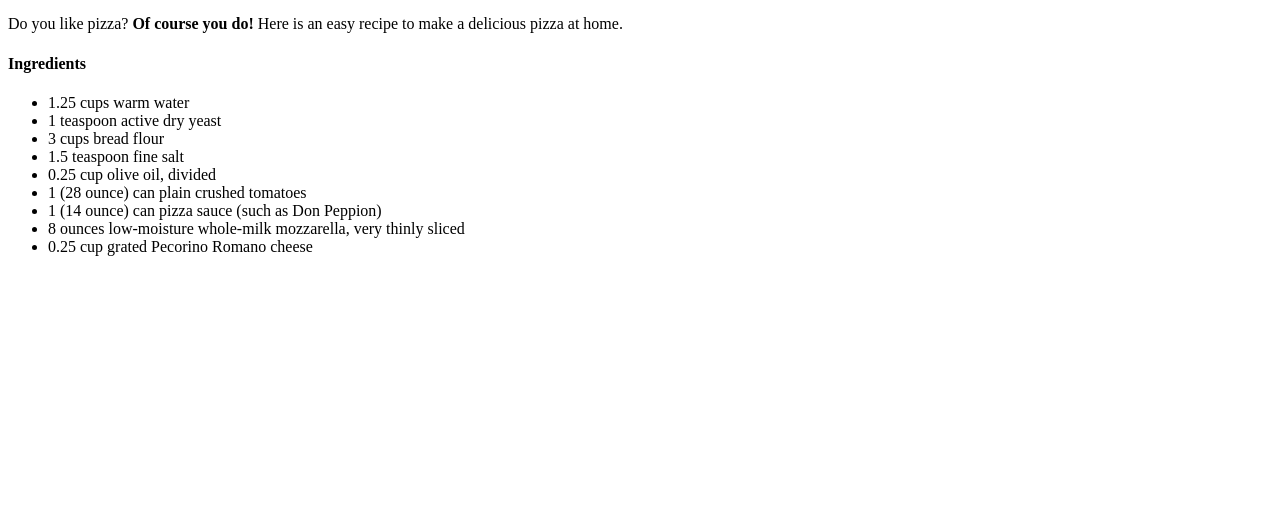
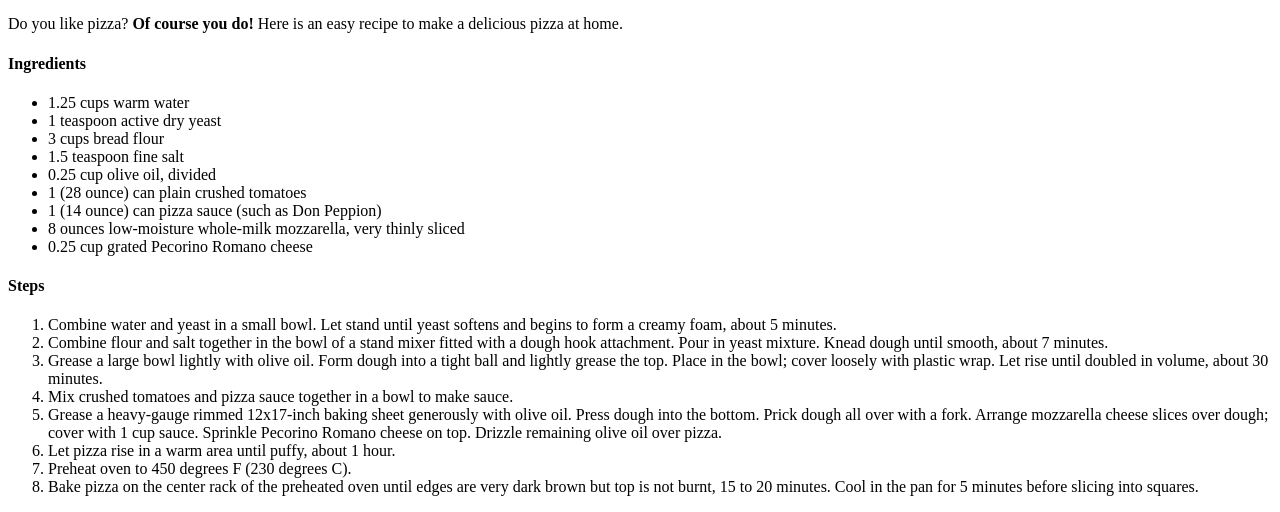
Before and after one commit to Soobey/odin-recipes, a plain HTML site: page recipes/pizza.html in a window 1280 px wide. Shown: the part 428-940 px from the top of the page. Before the commit the page ends 800 px from the top, so only its background shows below. Drawn offline with Linux system fonts and the light colour scheme.

Commit message:
add Steps

```diff
--- a/recipes/pizza.html
+++ b/recipes/pizza.html
@@ -27,5 +27,16 @@
         <li>8 ounces low-moisture whole-milk mozzarella, very thinly sliced</li>
         <li>0.25 cup grated Pecorino Romano cheese</li>
     </ul>
+    <h4>Steps</h4>
+    <ol>
+        <li>Combine water and yeast in a small bowl. Let stand until yeast softens and begins to form a creamy foam, about 5 minutes.</li>
+        <li>Combine flour and salt together in the bowl of a stand mixer fitted with a dough hook attachment. Pour in yeast mixture. Knead dough until smooth, about 7 minutes.</li>
+        <li>Grease a large bowl lightly with olive oil. Form dough into a tight ball and lightly grease the top. Place in the bowl; cover loosely with plastic wrap. Let rise until doubled in volume, about 30 minutes.</li>
+        <li>Mix crushed tomatoes and pizza sauce together in a bowl to make sauce.</li>
+        <li>Grease a heavy-gauge rimmed 12x17-inch baking sheet generously with olive oil. Press dough into the bottom. Prick dough all over with a fork. Arrange mozzarella cheese slices over dough; cover with 1 cup sauce. Sprinkle Pecorino Romano cheese on top. Drizzle remaining olive oil over pizza.</li>
+        <li>Let pizza rise in a warm area until puffy, about 1 hour.</li>
+        <li>Preheat oven to 450 degrees F (230 degrees C).</li>
+        <li>Bake pizza on the center rack of the preheated oven until edges are very dark brown but top is not burnt, 15 to 20 minutes. Cool in the pan for 5 minutes before slicing into squares.</li>
+    </ol>
 </body>
 </html>
```
Also changed, not shown: index.html (+5 -4 lines), recipes/lasagna.html (+8 -0 lines), recipes/muffin.html (+6 -0 lines).
